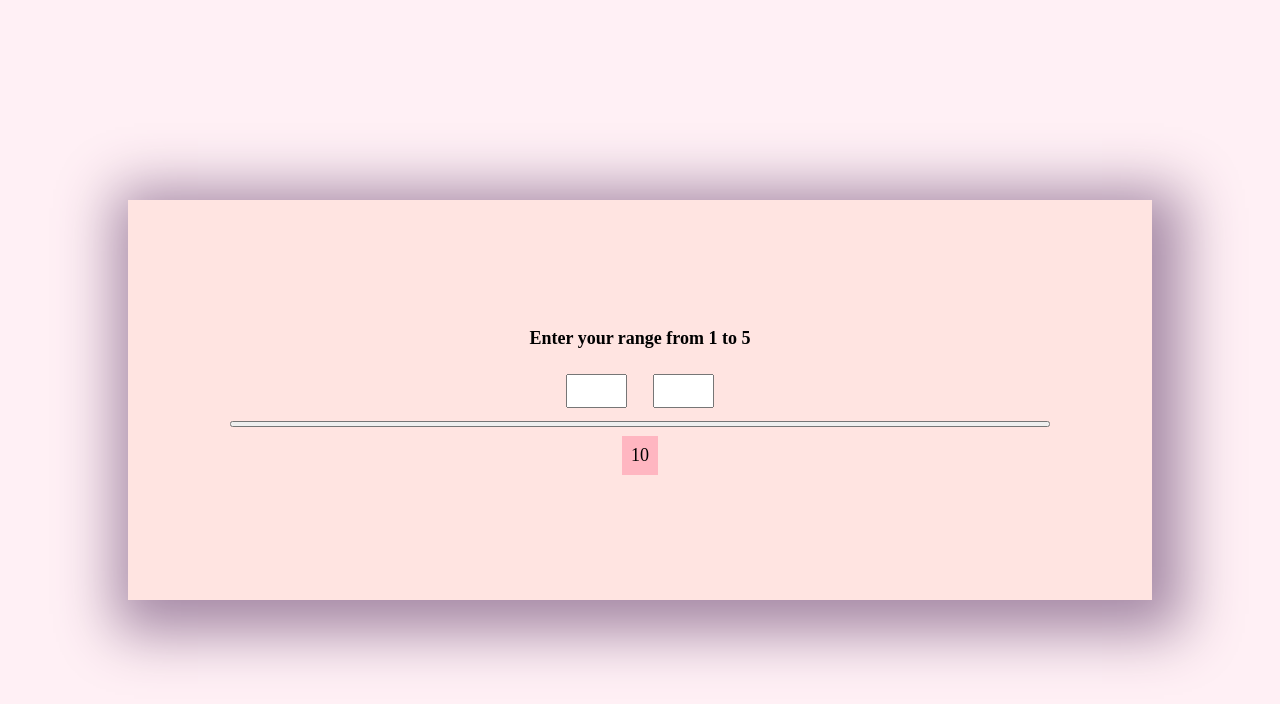
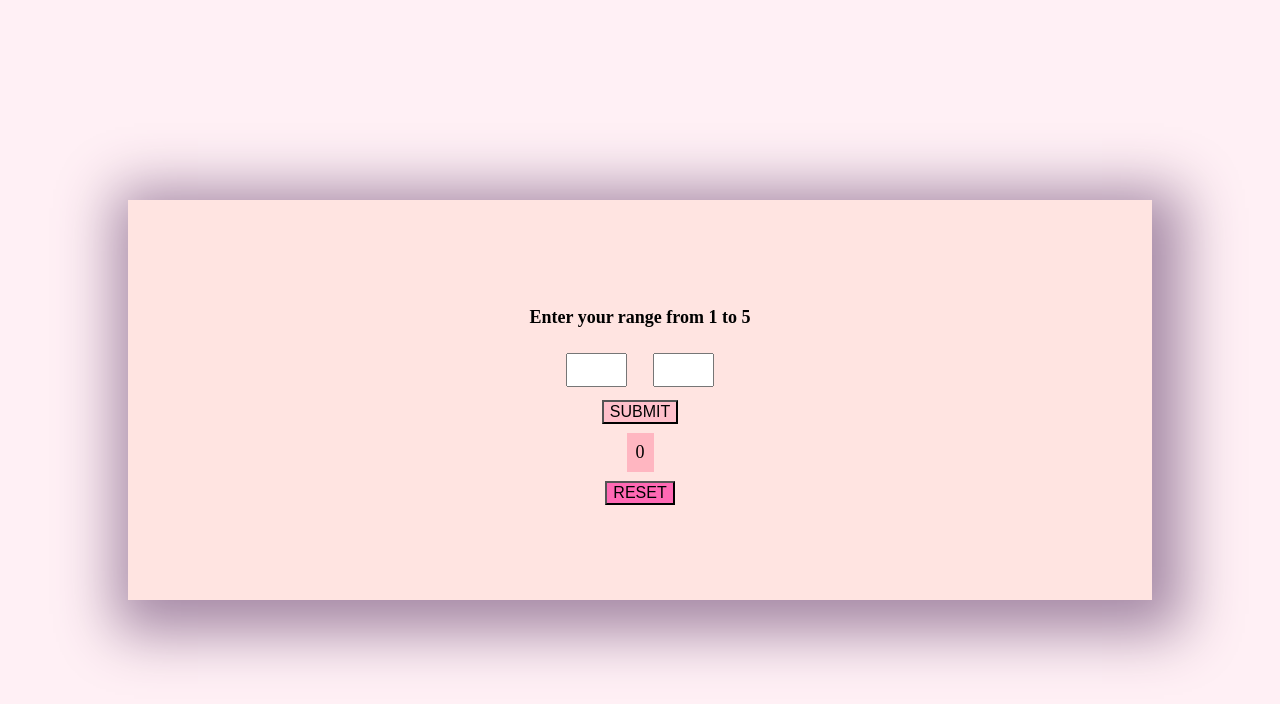
Before and after one commit to Natalina27/counter_fe21, a React (Create React App) app: page / in a window 1280 px wide. Shown: the top 704 px of the page. Built offline with nearby package versions, Linux system fonts and the light colour scheme.

Commit message:
added Submit and Reset buttons

```diff
--- a/src/App/App.js
+++ b/src/App/App.js
@@ -3,7 +3,7 @@ import styles from './App.module.css'
 
 function App() {
     const [buttons, setButtons] = useState([]);
-    const [resultNumb, setResultNumber] = useState(10);
+    const [resultNumb, setResultNumber] = useState(0);
     const [range, setRange] = useState(
         {
             lower: 0,
@@ -12,37 +12,51 @@ function App() {
     );
 
     const onChange = (e) => {
-        setRange({...range, [e.target.name]: e.target.value});
+        setRange({...range, [e.target.name]: +e.target.value});
+        console.log('range  :', range);
+
     };
+    const onButtonClick = (e) => {
+        setResultNumber(resultNumb + +e);
+
+        console.log('setResultNumber :', setResultNumber);
+
+    };
+
 
     const onSubmitRange = (e) => {
         e.preventDefault();
         const minRange = range["lower"];
         const maxRange = range["upper"];
+        console.log('minRange: ',minRange );
+        console.log('maxRange: ',maxRange );
+
         if (minRange < maxRange) {
             let arr = [];
             for (let i = minRange; i <= maxRange; i++) {
                 arr.push(i);
             }
+            setButtons(arr);
+            console.log('setButtons(arr) : ',arr);
 
-            setButtons(arr);
         }
     };
 
-    const onButtonClick = (e) => {
-        setResultNumber(resultNumb + +e);
+    const onReset = () => {
+        setResultNumber(0)
     };
+
 
     return (
         <main className={styles.app}>
             <div className={styles.container}>
                 <h1> Enter your range from 1 to 5 </h1>
-                <form className={styles.counter} >
+                <form className={styles.counter}  onSubmit={onSubmitRange}>
                     <div className={styles.inputs}>
                         <input type="text" name="lower" onChange={onChange}/>
                         <input type="text" name="upper" onChange={onChange}/>
                     </div>
-                    <button  key={123} onClick={onSubmitRange}> </button>
+                    <button  key={123} onClick={onSubmitRange} className={styles.submit}> SUBMIT </button>
                     <div className={styles.buttons}>
                         <div className={styles.negatives}>
                             {buttons.reverse().map(el => <button key={-el}
@@ -55,9 +69,10 @@ function App() {
                             {buttons.reverse().map(el => <button key={el}
                                                                  onClick={() => onButtonClick(el)}
                                                                  className={styles.button}>
-                                {el}
+                                +{el}
                             </button>)}</div>
                     </div>
+                    <button  key={345} onClick={onReset} className={styles.reset}> RESET </button>
 
                 </form>
             </div>
--- a/src/App/App.module.css
+++ b/src/App/App.module.css
@@ -25,6 +25,8 @@ h1 {
 
 .counter{
     display: flex;
+    justify-content: center;
+    align-items: center;
     flex-direction: column;
     width: 80%;
 }
@@ -76,9 +78,9 @@ input{
 .button{
     background: lightpink;
     border: 1px plum;
-    box-shadow:1px 3px 5px 4px rgba(166,138,166,1) ;
+    /*box-shadow:1px 3px 5px 4px rgba(166,138,166,1) ;*/
     font-size: large;
-    margin: 5px;
+    /*margin: 5px;*/
 
 
 }
@@ -88,3 +90,14 @@ input{
     padding: .5em;
     margin: .5em;
 }
+.submit{
+
+    background: pink;
+    font-size: medium;
+}
+
+.reset{
+
+    background: hotpink;
+    font-size: medium;
+}
```
